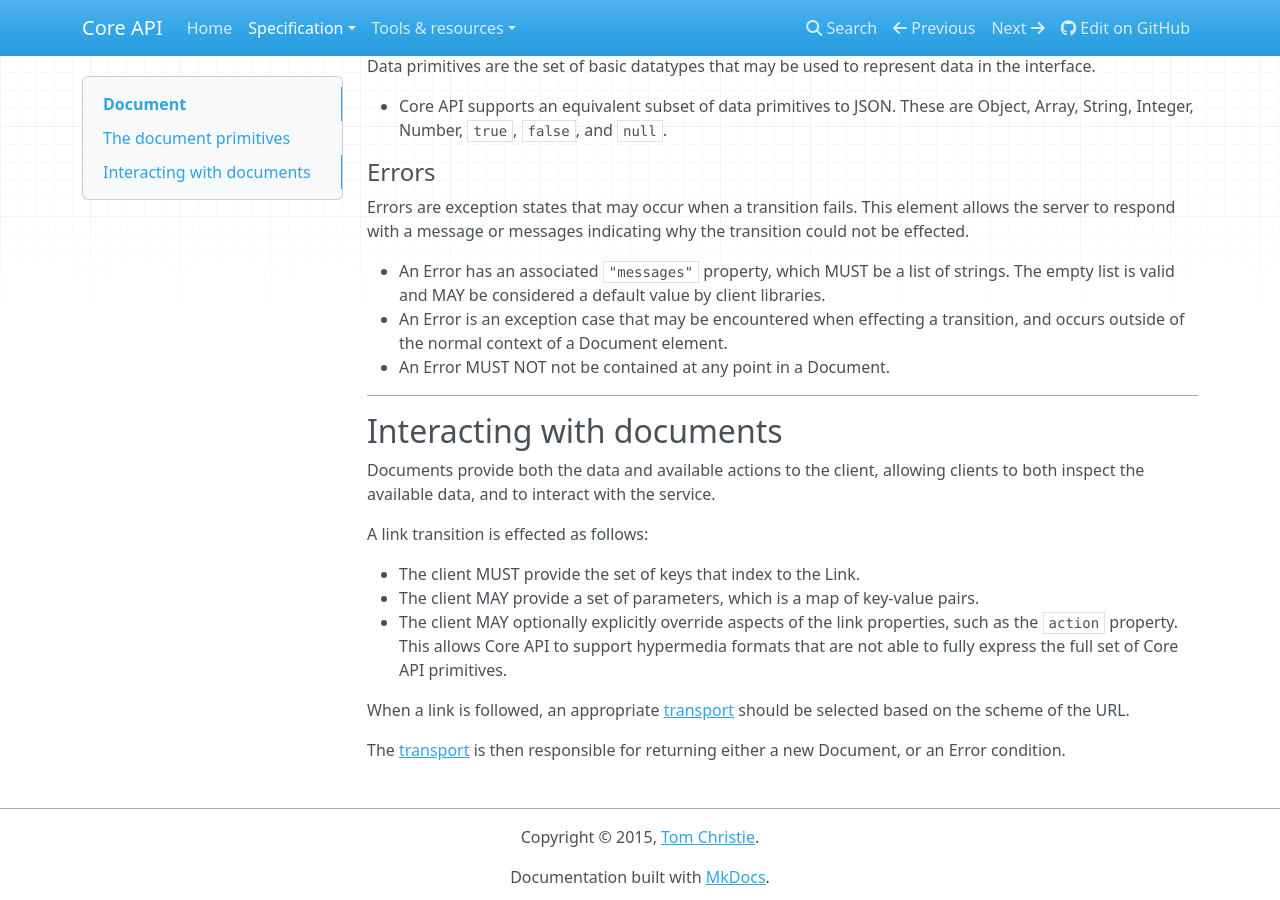
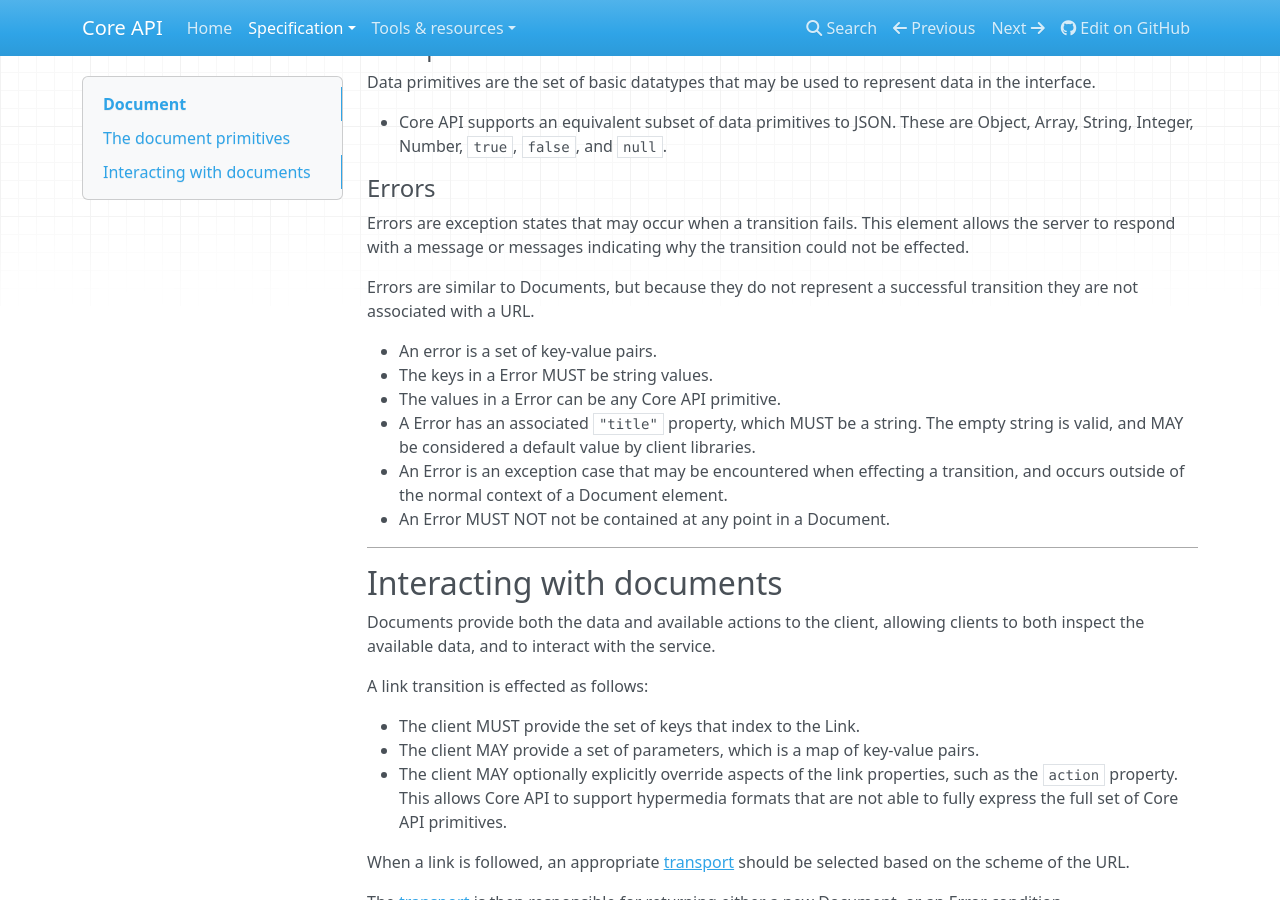
Before and after one commit to core-api/core-api, an MkDocs documentation site: the page built from docs/specification/document.md, in a window 1280 px wide and 900 px high, scrolled down 1292 px. Built offline with MkDocs 1.6.1, drawn with Linux system fonts in a browser that asks for light colours; nearby versions of some CDN libraries; old or Windows-style settings are respelled for this version of MkDocs; some of the changed text lies outside the part shown.

Commit message:
Errors as dicts

```diff
--- a/docs/specification/document.md
+++ b/docs/specification/document.md
@@ -15,11 +15,12 @@ The specification for mapping documents onto byte strings is documented by [the
 
 ## The document primitives
 
+The top level element in a Core API interface MUST be a Document or Error.
+
 #### Documents
 
 A document is used as a container for the data and actions provided by the interface.
 
-* The top level element in a Core API interface MUST be a Document.
 * A Document is a set of key-value pairs.
 * The keys in a Document MUST be string values.
 * The values in a Document can be any Core API primitive.
@@ -54,7 +55,13 @@ Data primitives are the set of basic datatypes that may be used to represent dat
 
 Errors are exception states that may occur when a transition fails. This element allows the server to respond with a message or messages indicating why the transition could not be effected.
 
-* An Error has an associated `"messages"` property, which MUST be a list of strings. The empty list is valid and MAY be considered a default value by client libraries.
+Errors are similar to Documents, but because they do not represent a successful transition they are not
+associated with a URL.
+
+* An error is a set of key-value pairs.
+* The keys in a Error MUST be string values.
+* The values in a Error can be any Core API primitive.
+* A Error has an associated `"title"` property, which MUST be a string. The empty string is valid, and MAY be considered a default value by client libraries.
 * An Error is an exception case that may be encountered when effecting a transition, and occurs outside of the normal context of a Document element.
 * An Error MUST NOT not be contained at any point in a Document.
 
```
Also changed, not shown: README.md (+4 -6 lines), docs/index.md (+2 -2 lines), docs/specification/encoding.md (+8 -2 lines).
